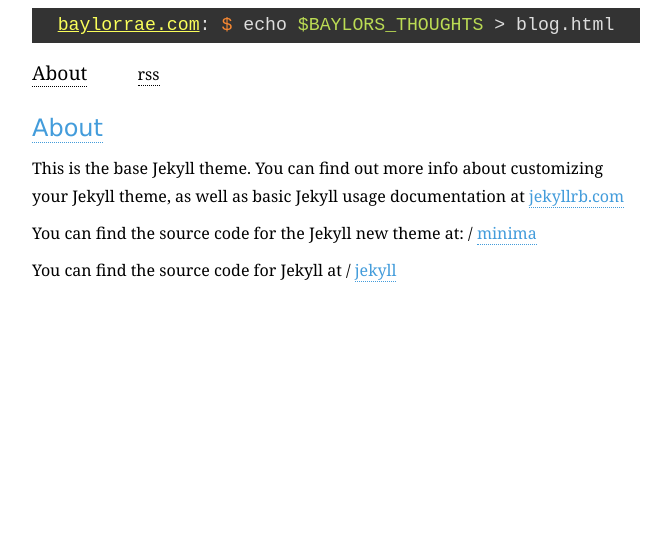
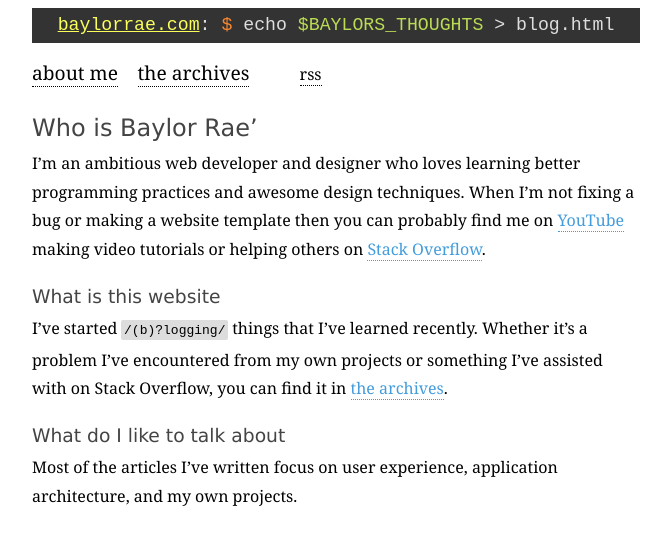
Before and after one commit to BaylorRae/baylorrae.github.io, a Jekyll site: the page built from about.md, in a window 1280 px wide. Shown: the top 545 px of the page, without its empty margins (304-975 px from the left). Built offline with Jekyll 4.4.1, drawn with Linux system fonts in a browser that asks for light colours.

Commit message:
add about and archives page

```diff
--- a/_layouts/home.html
+++ b/_layouts/home.html
@@ -11,7 +11,7 @@ layout: default
       <p>
         {{ page.excerpt | default: post.content | strip_html | normalize_whitespace | truncatewords: 55 | escape }}
       </p>
-        <p><a href="{{ post.url | relative_url }}">Continue reading &raquo;</a></p>
+      <p><a href="{{ post.url | relative_url }}">Continue reading &raquo;</a></p>
     </div>
   </article>
 {% endfor %}
--- /dev/null
+++ b/_layouts/page.html
@@ -0,0 +1,9 @@
+---
+layout: default
+---
+
+<article>
+  <div class="content">
+    {{ content }}
+  </div>
+</article>
--- a/about.md
+++ b/about.md
@@ -1,15 +1,24 @@
 ---
-layout: post
-title: About
-permalink: /about/
+layout: page
+title: about me
+permalink: /about-me
 ---
 
-This is the base Jekyll theme. You can find out more info about customizing your Jekyll theme, as well as basic Jekyll usage documentation at [jekyllrb.com](http://jekyllrb.com/)
+## Who is Baylor Rae'
+I'm an ambitious web developer and designer who loves learning better
+programming practices and awesome design techniques. When I'm not fixing a bug
+or making a website template then you can probably find me on [YouTube][youtube]
+making video tutorials or helping others on [Stack Overflow][stackoverflow].
 
-You can find the source code for the Jekyll new theme at:
- /
-[minima](https://github.com/jekyll/minima)
+### What is this website
+I've started `/(b)?logging/` things that I've learned recently. Whether it's a
+problem I've encountered from my own projects or something I've assisted with on
+Stack Overflow, you can find it in [the archives][archives].
 
-You can find the source code for Jekyll at
- /
-[jekyll](https://github.com/jekyll/jekyll)
+### What do I like to talk about
+Most of the articles I've written focus on user experience, application
+architecture, and my own projects.
+
+[youtube]: http://www.youtube.com/user/ScoobyDooobyD00
+[stackoverflow]: http://stackoverflow.com/users/467546/baylor-rae
+[archives]: /archives
```
Also changed, not shown: archives.md (added, +23 -0 lines).
